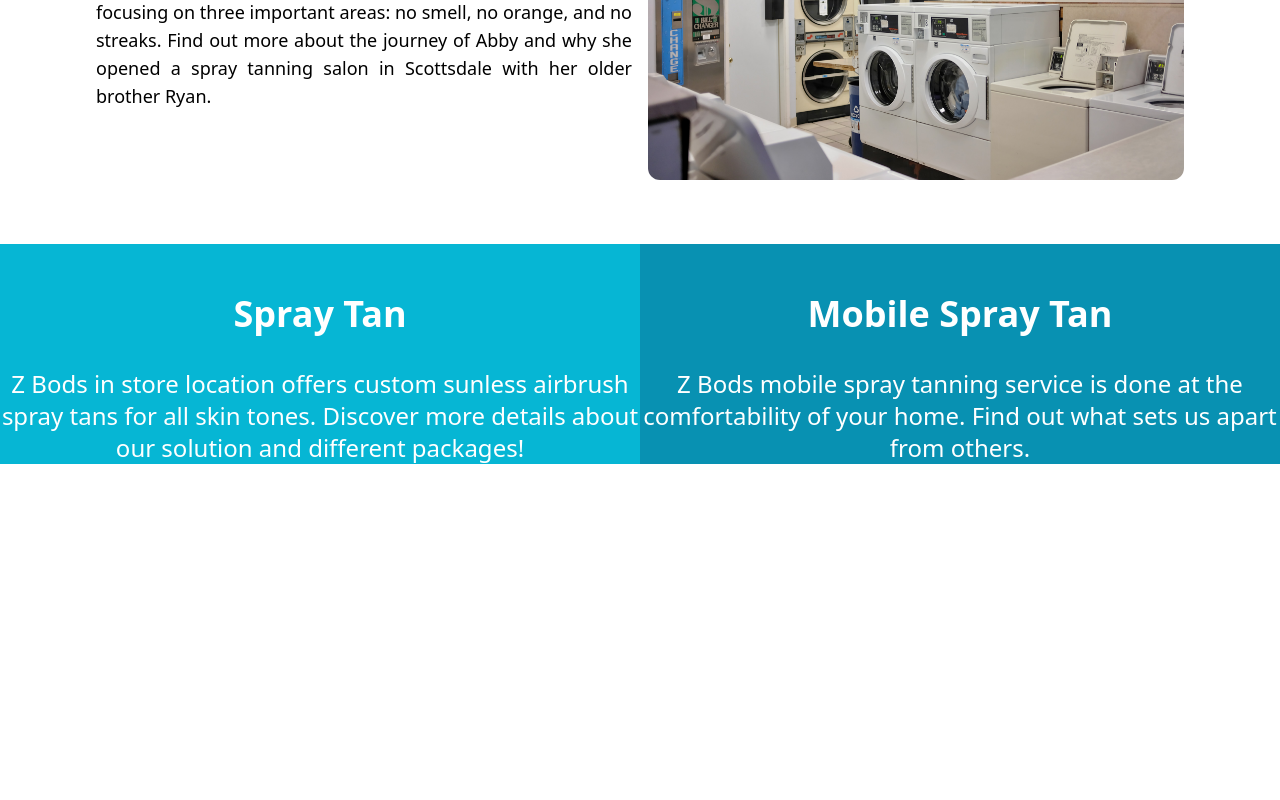
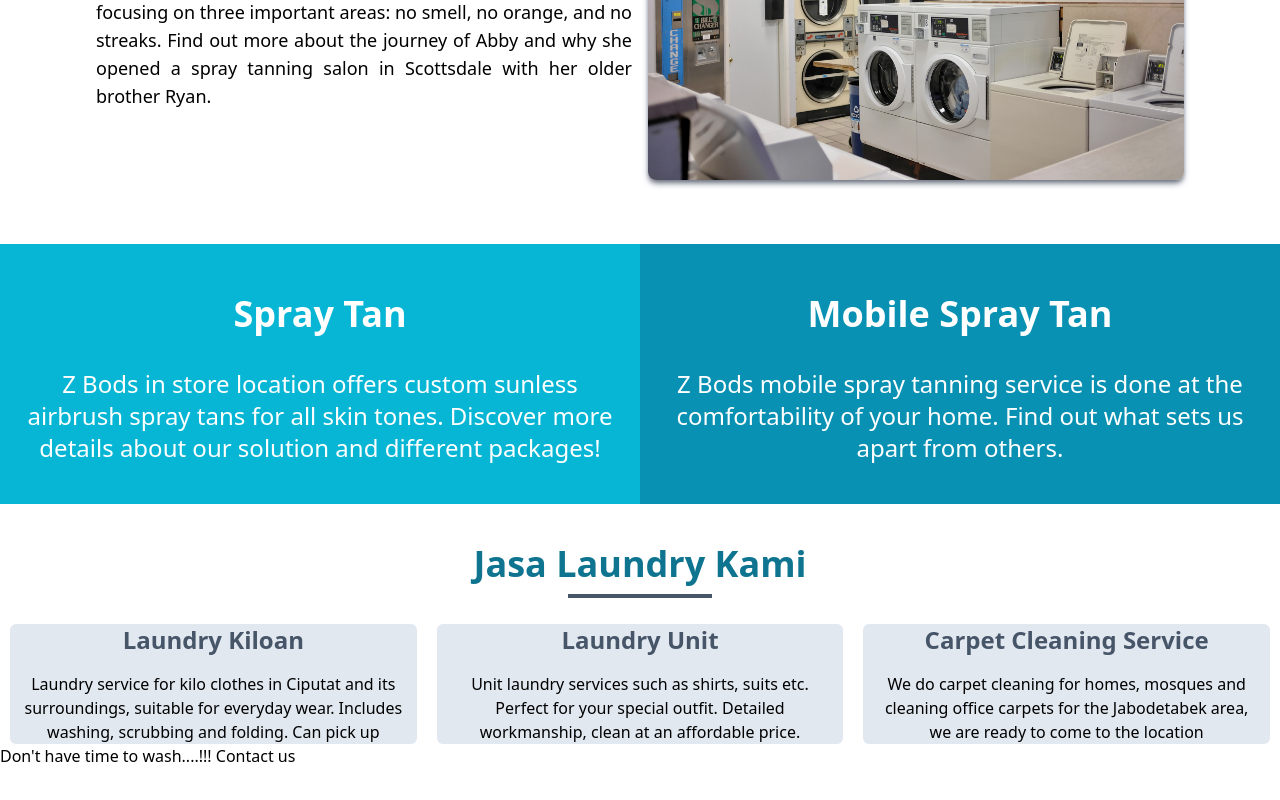
Before and after one commit to AchmadFals/kokoyo, a React (Create React App) app: page /dashboard in a window 1280 px wide. Shown: the part 1249-2049 px from the top of the page. Before the commit the page ends 1713 px from the top, so only its background shows below. Built offline with nearby package versions, Linux system fonts and the light colour scheme; the HTML template or start-up script is replaced by a standard one.

Commit message:
commit 10

```diff
--- a/src/Dashboard.js
+++ b/src/Dashboard.js
@@ -38,7 +38,11 @@
               </p>
             </div>
             <div>
-              <img src={Uwong} alt="wangi" className="rounded-xl" />
+              <img
+                src={Uwong}
+                alt="wangi"
+                className="rounded-lg shadow-md shadow-gray-500"
+              />
             </div>
           </div>
         </div>
@@ -48,7 +52,7 @@
               Spray Tan
             </h2>
             <br />
-            <p className="text-center text-2xl text-white">
+            <p className="text-center text-2xl text-white mb-10 mx-3.5">
               Z Bods in store location offers custom sunless airbrush spray tans
               for all skin tones. Discover more details about our solution and
               different packages!
@@ -59,16 +63,62 @@
               Mobile Spray Tan
             </h2>
             <br />
-            <p className="text-center text-2xl text-white">
+            <p className="text-center text-2xl text-white mb-10 mx-3.5">
               Z Bods mobile spray tanning service is done at the comfortability
               of your home. Find out what sets us apart from others.
             </p>
           </div>
         </div>
-        <div class="w-full grid grid-cols-3">
-          <div></div>
-          <div></div>
-          <div></div>
+        <div className="relative">
+          <h2 className="text-center text-cyan-700 font-extrabold text-4xl mt-10">
+            Jasa Laundry Kami
+          </h2>
+          <div
+            className="absolute w-36 h-1 bg-slate-600 bottom-[-16px] left-[50%]"
+            style={{
+              transform: "translate(-50%, -50%)",
+            }}
+          ></div>
+        </div>
+        <div class="w-full grid grid-cols-3 mt-10">
+          <div className="bg-slate-200 rounded-md mx-2.5">
+            <h2 className="text-center mb-4 font-bold text-2xl text-slate-600">
+              Laundry Kiloan
+            </h2>
+            <p className="text-center font-normal mx-2.5">
+              Laundry service for kilo clothes in Ciputat and its surroundings,
+              suitable for everyday wear. Includes washing, scrubbing and
+              folding. Can pick up
+            </p>
+          </div>
+          <div className="bg-slate-200 rounded-md mx-2.5">
+            <h4 className="text-center mb-4 font-bold text-2xl text-slate-600">
+              Laundry Unit
+            </h4>
+            <p className="text-center font-normal mx-2.5">
+              Unit laundry services such as shirts, suits etc. Perfect for your
+              special outfit. Detailed workmanship, clean at an affordable
+              price.
+            </p>
+          </div>
+          <div className="bg-slate-200 rounded-md mx-2.5">
+            <h4 className="text-center mb-4 font-bold text-2xl text-slate-600">
+              Carpet Cleaning Service
+            </h4>
+            <p className="text-center font-normal mx-2.5">
+              We do carpet cleaning for homes, mosques and cleaning office
+              carpets for the Jabodetabek area, we are ready to come to the
+              location
+            </p>
+          </div>
+        </div>
+      </div>
+      <div>
+        <h1>Don't have time to wash....!!! Contact us</h1>
+        <div class="w-full grid grid-cols-3 mt-10">
+          <div className=""></div>
+          <div className=""></div>
+          <div className=""></div>
         </div>
       </div>
     </div>
```
